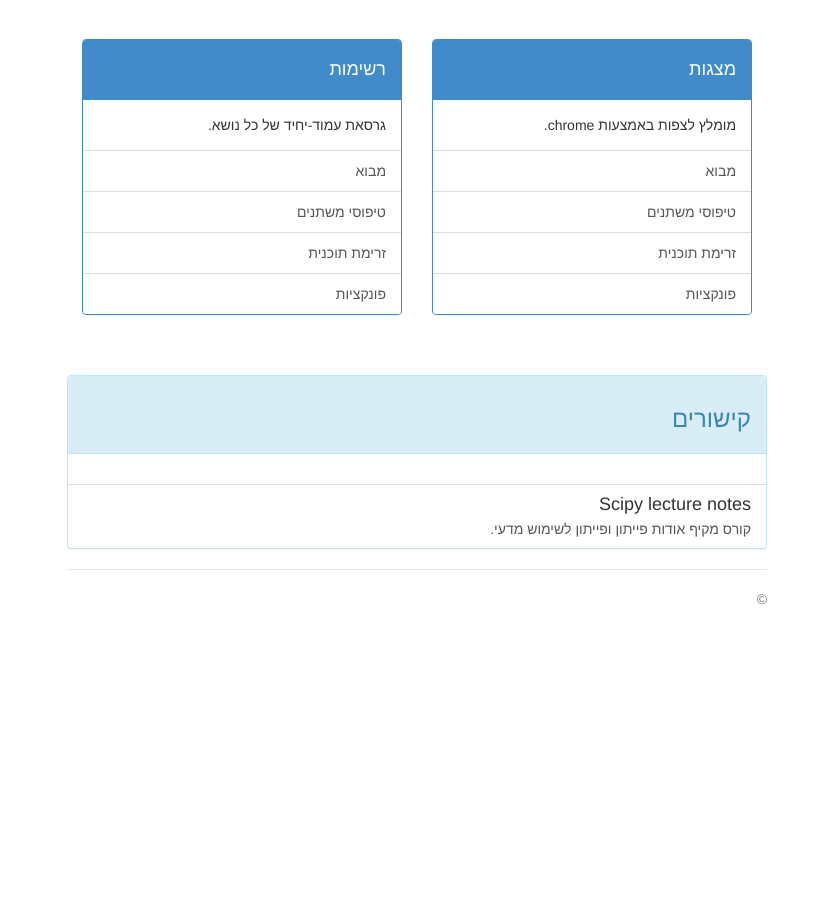
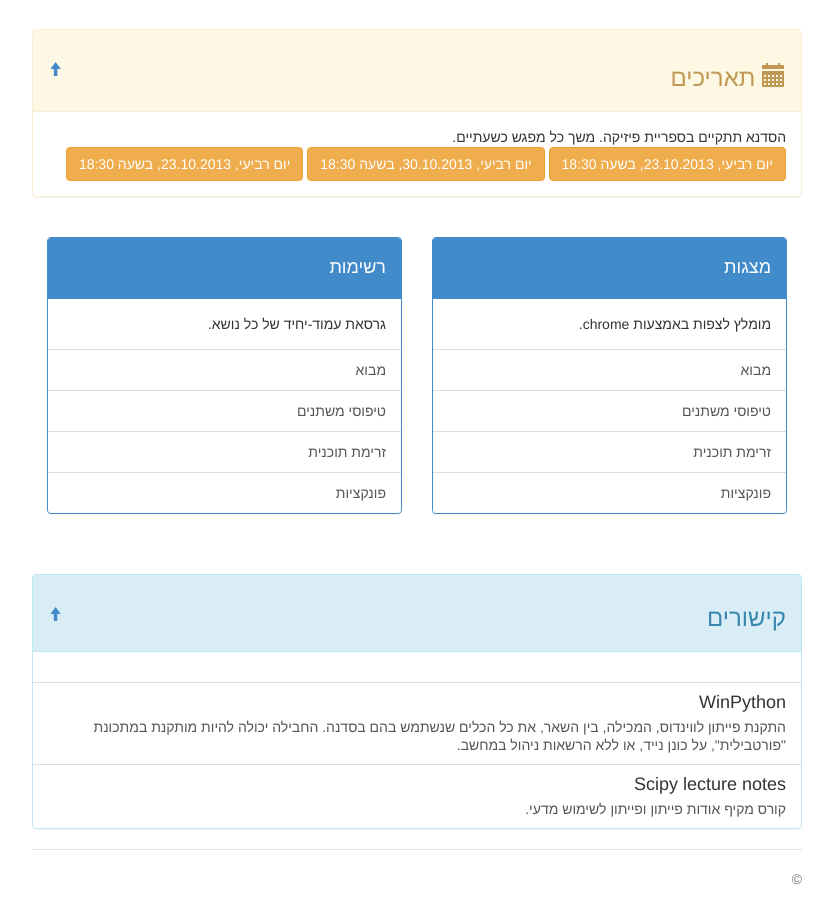
Before and after one commit to ronenabr/python_for_physicsits, a plain HTML site: page index.html in a window 1280 px wide. Shown: the part 634-1553 px from the top of the page, without its empty margins (223-1056 px from the left). Before the commit the page ends 1273 px from the top, so only its background shows below. Drawn offline with Linux system fonts and the light colour scheme.

Commit message:
more final

```diff
--- a/costum.css
+++ b/costum.css
@@ -32,9 +32,9 @@ body {
 }
 
 /* Customize container */
-@media (min-width: 768px) {
+@media (min-width: 838px) {
   .container {
-    max-width: 730px;
+    max-width: 800px;
   }
 }
 .container-narrow > hr {
--- a/index.html
+++ b/index.html
@@ -30,7 +30,13 @@
   <a href="https://github.com/ronenabr/python_for_physicsits/"><img style="position: absolute; top: 0; left: 0; border: 0;"  src="https://s3.amazonaws.com/github/ribbons/forkme_left_green_007200.png" alt="Fork me on GitHub" /></a>
 
     <div class="container">
-      <div class="header">
+      <div class="header" id="top">
+        <ul class="nav nav-pills pull-left">
+          <li><a href="#dates">תאריכים</a></li>
+          <li><a href="#notes">רשימות</a></li>
+          <li><a href="#links">קישורים</a></li>
+        </ul>
+
         <h3 class="text-muted">סדנאת פייתון לפיזיקאים, טכניון, חורף
 2013
         </h3>
@@ -58,10 +64,24 @@
         	</p>
       </div>
 
-      <div class="row marketing">
+      <div class="panel panel-warning" id="dates">
+            <div class="panel-heading"><h3> <span class="glyphicon glyphicon-calendar"></span> תאריכים  <small><a href="#top"<span class="glyphicon glyphicon-arrow-up pull-left"></a></small> </h3></div>
+            <div class="panel-body">
+                הסדנא תתקיים בספריית פיזיקה. משך כל מפגש כשעתיים.
+                <div >
+                  <div class="btn btn-warning">יום רביעי, 23.10.2013, בשעה 18:30</div>
+                  <div class="btn btn-warning">יום רביעי,  30.10.2013, בשעה 18:30</div>
+                  <div class="btn btn-warning">יום רביעי, 23.10.2013, בשעה 18:30</div>
+                </div>
+            </div>
+
+        </div>
+
+
+      <div class="row marketing" id="notes">
         <div class="col-lg-6">
             <div class="panel panel-primary">
-              <div class="panel-heading"><h4>רשימות</h4></div>
+              <div class="panel-heading"><h4>רשימות <small><a href="#top"<span class="glyphicon glyphicon-arrow-up pull-left"></a></small> </h4></div>
                <div class="panel-body">
 גרסאת עמוד-יחיד של כל נושא.
                </div>
@@ -77,7 +97,7 @@
 
         <div class="col-lg-6">
             <div class="panel panel-primary">
-                <div class="panel-heading"><h4>מצגות</h4></div>
+                <div class="panel-heading"><h4>מצגות <small><a href="#top"<span class="glyphicon glyphicon-arrow-up pull-left"></a></small> </h4></div>
                 <div class="panel-body">
     מומלץ לצפות באמצעות chrome.
                 </div>
@@ -92,17 +112,21 @@
         </div>
     </div>
 
-    <div class="panel panel-info">
-        <div class="panel-heading"><h3>קישורים</h3></div>
+    <div class="panel panel-info" id="links">
+        <div class="panel-heading"><h3>קישורים <small><a href="#top"<span class="glyphicon glyphicon-arrow-up pull-left"></a></small> </h3></span>
+</div>
          <div class="panel-body">
 
         </div>
         <div class="list-group">
+            <a href="http://code.google.com/p/winpython/" class="list-group-item">
+                <h4 class="list-group-item-heading">WinPython</h4>
+                <p class="list-group-item-text">התקנת פייתון לווינדוס, המכילה, בין השאר, את כל הכלים שנשתמש בהם בסדנה. החבילה יכולה להיות מותקנת במתכונת "פורטבילית", על כונן נייד, או ללא הרשאות ניהול במחשב.  </p>
+              </a>
             <a href="http://scipy-lectures.github.io/intro/index.html" class="list-group-item">
                 <h4 class="list-group-item-heading">Scipy lecture notes</h4>
                 <p class="list-group-item-text">קורס מקיף אודות פייתון ופייתון לשימוש מדעי. </p>
               </a>
-
         </div>
 
       </div>
```
